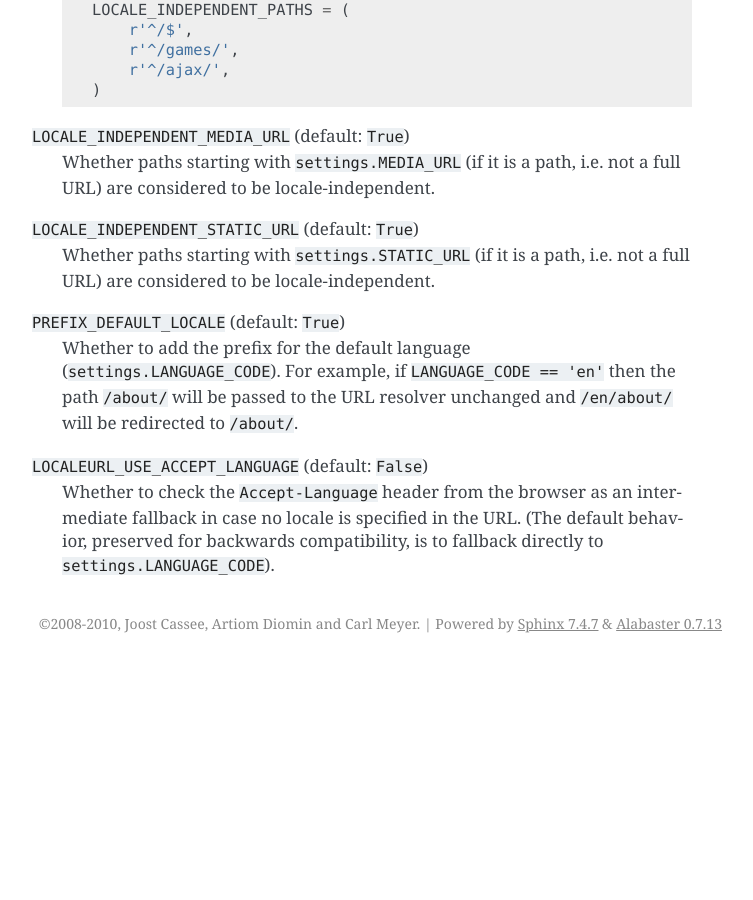
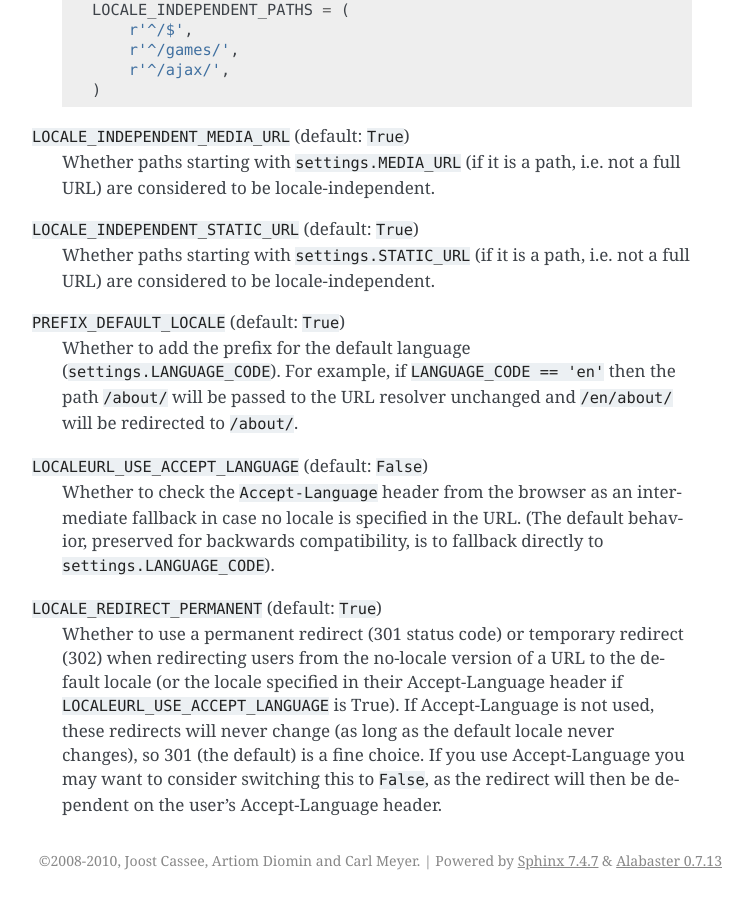
Before and after one commit to eugena/django-localeurl, a Sphinx documentation site: the page built from docs/setup.rst, in a window 1280 px wide and 900 px high, scrolled down 1383 px. Shown: the whole window, without its empty margins (388-1141 px from the left). Built offline with Sphinx 7.4.7, drawn with Linux system fonts in a browser that asks for light colours; before the commit the page ends 2046 px from its top, so only the background shows below that.

Commit message:
Bikeshed the setting name again, and add docs.

```diff
--- a/docs/setup.rst
+++ b/docs/setup.rst
@@ -91,3 +91,13 @@
   an intermediate fallback in case no locale is specified in the
   URL. (The default behavior, preserved for backwards compatibility,
   is to fallback directly to ``settings.LANGUAGE_CODE``).
+
+``LOCALE_REDIRECT_PERMANENT`` (default: ``True``)
+  Whether to use a permanent redirect (301 status code) or temporary
+  redirect (302) when redirecting users from the no-locale version of a URL
+  to the default locale (or the locale specified in their Accept-Language
+  header if ``LOCALEURL_USE_ACCEPT_LANGUAGE`` is True).  If Accept-Language
+  is not used, these redirects will never change (as long as the default
+  locale never changes), so 301 (the default) is a fine choice.  If you use
+  Accept-Language you may want to consider switching this to ``False``, as
+  the redirect will then be dependent on the user's Accept-Language header.
```
Also changed, not shown: 3 other files.
